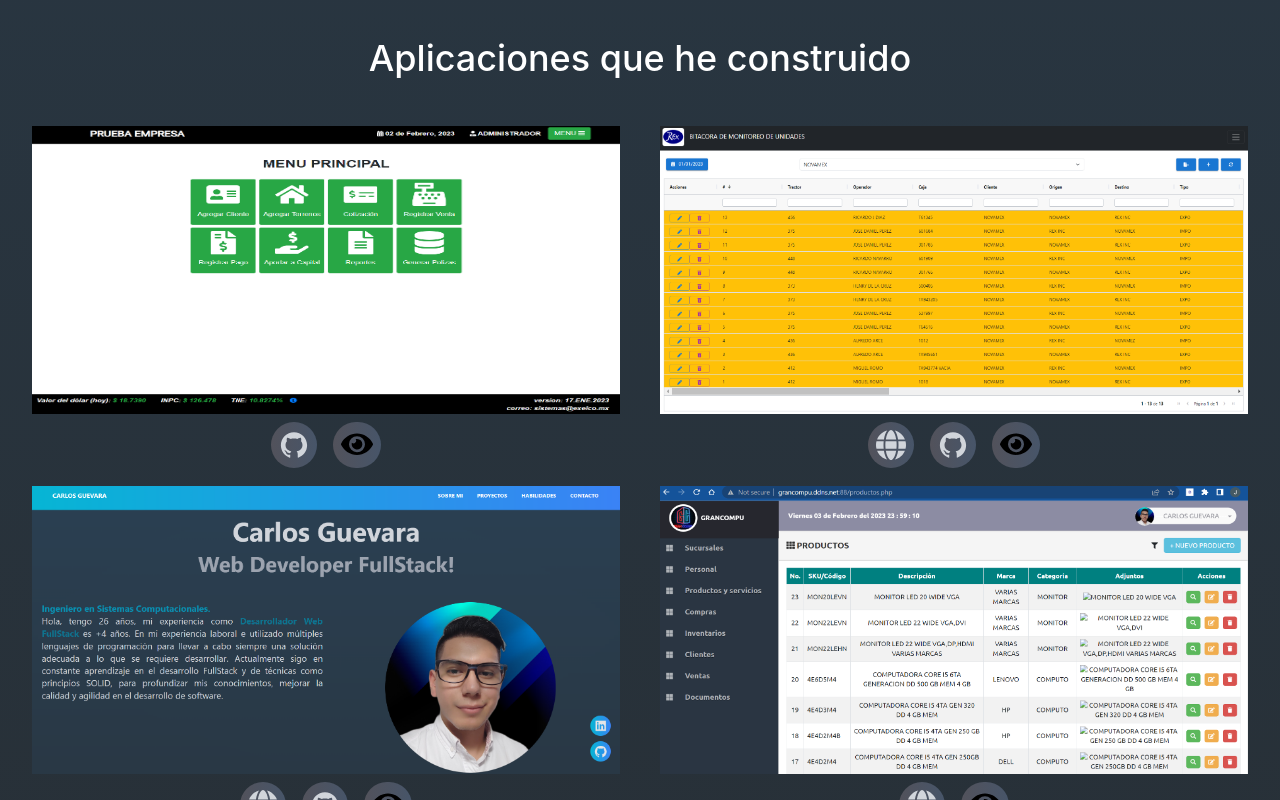
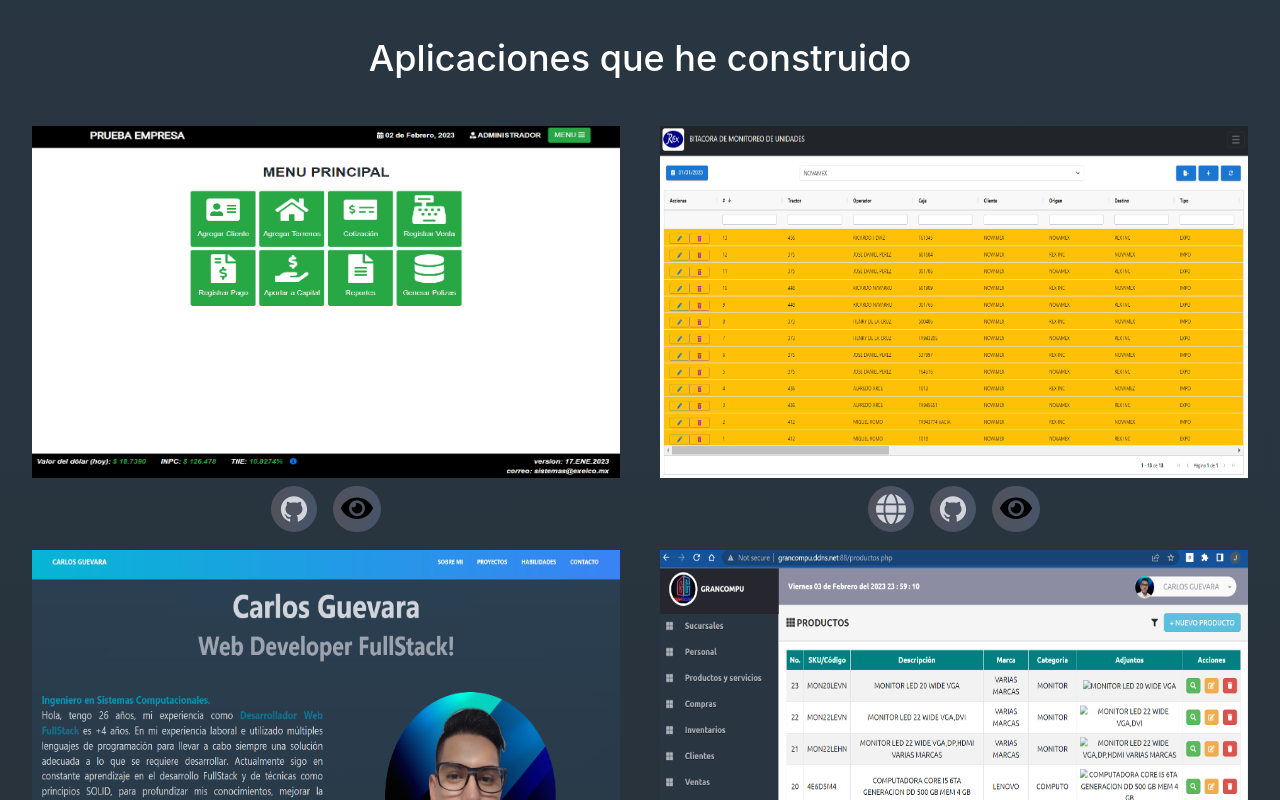
Before and after one commit to jcguv117/react-portafolio, a React (Create React App) app: page / in a window 1280 px wide. Shown: the part 2000-2800 px from the top of the page. Built offline with nearby package versions, Linux system fonts and the light colour scheme.

Commit message:
added technologies in projects

```diff
--- a/src/App.css
+++ b/src/App.css
@@ -1,13 +1,5 @@
 .App {
   text-align: center;
-}
-
-li{
-  font-weight: 600;
-  color: white;
-  line-height: 1.5em;
-  /* list-style-image: url(./assets/img/check-icon.png); */
-
 }
 
 .custom-shape-divider-top-1669359534 {
--- a/src/components/Projects.js
+++ b/src/components/Projects.js
@@ -49,7 +49,7 @@ export default function Projects() {
         <div className="flex flex-wrap grid md:grid-cols-2 grid-cols-1 m-4 gap-2">
           {projects.map((project) => (
             <div
-              className="px-4 py-4 my-4 w-full h-80"
+              className="px-4 py-4 my-4 w-full h-96"
               key={project.id}
               >
                 <div className="flex relative h-full">
@@ -67,6 +67,15 @@ export default function Projects() {
                     <h2 className="tracking-widest text-sm title-font font-medium text-cyan-500 mb-1">
                       {project.subtitle}
                     </h2>
+                    <ul className="my-2 text-white">
+                      {
+                        project.tools.map((tool) => (
+                          <li key={tool} className="mx-1 inline before:content-['✅']">
+                            {tool}
+                          </li>
+                        ))
+                      }
+                    </ul>
                     <p className="leading-relaxed">{project.description}</p>
                   </div>
                 </div>
--- a/src/data.js
+++ b/src/data.js
@@ -4,6 +4,7 @@ import image1 from './assets/sispag.png';
 import image2 from './assets/bitacora.png';
 import image3 from './assets/portafolio.png';
 import image4 from './assets/siga.png';
+import image5 from './assets/hispanic.png';
 
 export const projects = [
     {
@@ -15,6 +16,7 @@ export const projects = [
       image: image1,
       website: "",
       github: "https://github.com/jcguv117/sistema-de-pagares",
+      tools: ['PHP', 'JS', 'Bootstrap', 'JQuery'],
     },
     {
       id: 2,
@@ -25,6 +27,7 @@ export const projects = [
       image: image2,
       website: "http://rexsabana.sytes.net/bitacora-tractor/#/",
       github: "https://github.com/jcguv117/BitacoraTractor",
+      tools: ['React', 'JS', 'Material UI', 'Node'],
     },
     {
       id: 3,
@@ -35,6 +38,7 @@ export const projects = [
       image: image3,
       website: "https://carlosguevara.netlify.app/",
       github: "https://github.com/jcguv117/react-portafolio",
+      tools: ['React', 'JS', 'HTML5', 'TailwindCSS'],
     },
     {
       id: 4,
@@ -45,6 +49,18 @@ export const projects = [
       image: image4,
       website: "http://grancompu.ddns.net:88/",
       github: "",
+      tools: ['PHP', 'HTML5', 'Bootstrap', 'JQuery'],
+    },
+    {
+      id: 5,
+      title: "HISPANICINTERNATIONAL",
+      subtitle: "Catálogo de productos ",
+      description:
+        "Landingpage de catalogos de productos para empresa comercializadora, se realizó con el fin de renovar su sitio web antiguo y promover de mejor manera los servicios que realiza la empresa.",
+      image: image5,
+      website: "http://grancompu.com",
+      github: "",
+      tools: ['Vue', 'HTML5', 'JS', 'CSS'],
     },
   ];
 
@@ -62,4 +78,5 @@ export const projects = [
     {name: 'Git',         Icon: faSquareGit,  url: 'https://cdn.sanity.io/images/jqaxrty6/production/fb76165a82a59baf6606873c61b7fa68dfafa101-1200x1200.png'},
     {name: 'JQuery',      Icon: null,         url: 'https://cdn.sanity.io/images/jqaxrty6/production/cbaf286b0d917e923f20f659c047f84f013e90a7-512x512.png'},
     {name: 'TypeScript',  Icon: faSquareGit,  url: 'https://cdn.sanity.io/images/jqaxrty6/production/64f3e20f8ad906d56dea96863b6db87fad6efb52-64x64.png'},
+    {name: 'Laravel',     Icon: null,         url: 'https://cdn.iconscout.com/icon/free/png-256/laravel-226015.png'},
   ];
```
Also changed, not shown: src/assets/hispanic.png (added).
